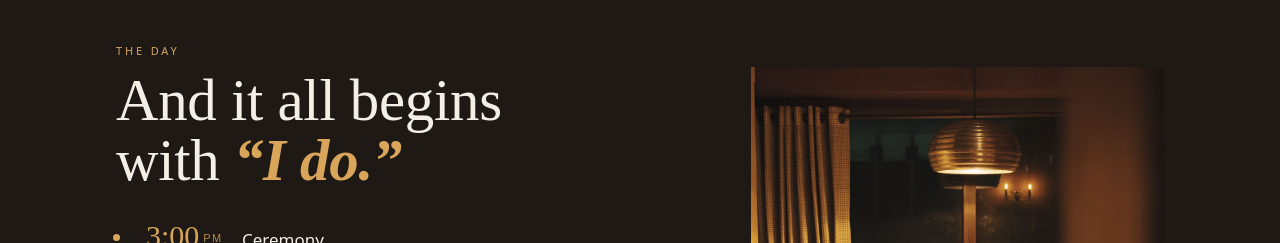
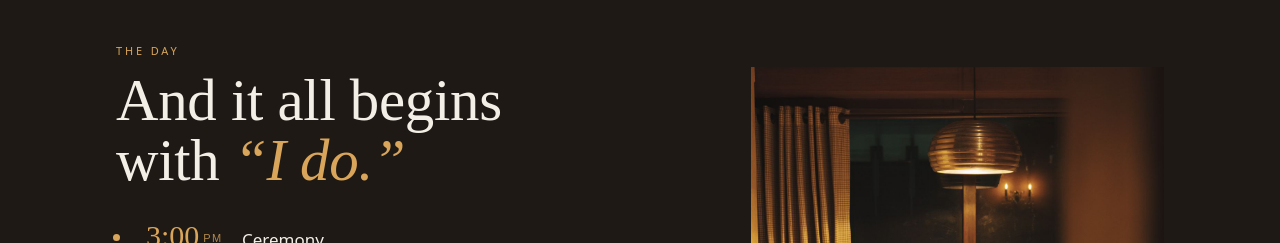
Before and after one commit to chiccogomez/wedding-planner, a React (Vite) app: page / in a window 1280 px wide. Shown: the part 860-1103 px from the top of the page. Built offline with nearby package versions, Linux system fonts and the light colour scheme.

Commit message:
Add files via upload

```diff
--- a/src/App.jsx
+++ b/src/App.jsx
@@ -696,31 +696,31 @@ const SITE_DEFAULTS = {
       "time": "3:00",
       "ampm": "PM",
       "what": "Ceremony",
-      "note": "A little prayer, a few promises, then a solemn “I do.”"
+      "note": "God’s blessing, a lifetime of promises, a solemn “I do.”"
     },
     {
       "time": "4:30",
       "ampm": "PM",
       "what": "Photos at the Church",
-      "note": "Family, entourage, a few friends — plus a little proof we all looked this good."
+      "note": "A little proof we all looked this good."
     },
     {
       "time": "5:00",
       "ampm": "PM",
       "what": "Cocktails at the Lanai",
-      "note": "Her favorite place, at his favorite time of day.\nGolden light, cool air, a little music — our first dance."
+      "note": "Her favorite place at his favorite time of day."
     },
     {
       "time": "6:30",
       "ampm": "PM",
       "what": "Dinner",
-      "note": "Dinner is served. Stories are shared, glasses are raised."
+      "note": "Stories are shared. Glasses are raised."
     },
     {
       "time": "9:00",
       "ampm": "PM",
       "what": "The Night Goes On",
-      "note": "The speeches are done. The band plays on. We settle into the night."
+      "note": "We settle into the night."
     }
   ],
   "dayPhoto": "kiss.jpg",
@@ -918,7 +918,8 @@ const SITE_DEFAULTS = {
   ],
   "galleryNote": "Swipe for more. Photos from the day will be gathered here afterwards.",
   "rsvpPhoto": "bouquet2.jpg",
-  "rsvpDeadline": "30 November 2026",
+  "rsvpDeadline": "1 December 2026",
+  "rsvpLine": "Kindly let us know by {date}, so we can make sure there’s a seat with your name on it.",
   "song": {
     "file": "",
     "title": ""
@@ -992,6 +993,7 @@ function Landing({ onEnter }) {
   const [rsvpName, setRsvpName] = useState("");
   const [rsvpAttending, setRsvpAttending] = useState(null);
   const [rsvpNote, setRsvpNote] = useState("");
+  const [rsvpDiet, setRsvpDiet] = useState("");
   const [rsvpSent, setRsvpSent] = useState(false);
   const [rsvpError, setRsvpError] = useState("");
   const [rsvpHp, setRsvpHp] = useState("");
@@ -1005,7 +1007,7 @@ function Landing({ onEnter }) {
     if (!rsvpName.trim()) { setRsvpError("Add your name so we know who's replying."); return; }
     if (rsvpAttending === null) { setRsvpError("Let us know whether you can make it."); return; }
     if (rsvpHp) { setRsvpSent(true); return; } /* honeypot filled → bot; pretend success */
-    const { error } = await sb.rpc("submit_rsvp", { p_name: rsvpName.trim(), p_attending: rsvpAttending, p_note: rsvpNote.trim() });
+    const { error } = await sb.rpc("submit_rsvp", { p_name: rsvpName.trim(), p_attending: rsvpAttending, p_note: rsvpNote.trim(), p_diet: rsvpDiet.trim() });
     if (error) { setRsvpError("Something went wrong sending that. Please try again, or message us directly."); return; }
     setRsvpSent(true);
   };
@@ -1045,7 +1047,7 @@ function Landing({ onEnter }) {
         <div className="wrap lp-day">
           <div>
             <div className="small rv">The day</div>
-            <h2 className="rv" style={{ transitionDelay: ".1s" }}>{String(cfg.dayHeading || "").split("\n").map((l, i, arr) => <React.Fragment key={i}>{l}{i < arr.length - 1 && <br />}</React.Fragment>)} <em style={{ fontWeight: 600 }}>{cfg.dayHeadingEm}</em></h2>
+            <h2 className="rv" style={{ transitionDelay: ".1s" }}>{String(cfg.dayHeading || "").split("\n").map((l, i, arr) => <React.Fragment key={i}>{l}{i < arr.length - 1 && <br />}</React.Fragment>)} <em>{cfg.dayHeadingEm}</em></h2>
             <ol className="lp-tl">
               {(cfg.timeline || []).map((t, i) => <li key={i}><span className="t">{t.time}{t.ampm && <small>{t.ampm}</small>}</span><span className="w">{t.what}</span>{t.note && <span className="n">{String(t.note).split("\n").map((l, j, arr) => <React.Fragment key={j}>{l}{j < arr.length - 1 && <br />}</React.Fragment>)}</span>}</li>)}
             </ol>
@@ -1217,7 +1219,7 @@ function Landing({ onEnter }) {
             </div>
           ) : (
             <div className="lp-form rv" style={{ transitionDelay: ".2s" }}>
-              <p style={{ color: "var(--ink2)", fontSize: 15 }}>Please reply by {cfg.rsvpDeadline} so we can give the caterer a final count.</p>
+              <p style={{ color: "var(--ink2)", fontSize: 15 }}>{String(cfg.rsvpLine || "").replace("{date}", cfg.rsvpDeadline || "")}</p>
               <input type="text" value={rsvpHp} onChange={e => setRsvpHp(e.target.value)} tabIndex={-1} autoComplete="off" aria-hidden="true" style={{ position: "absolute", left: -9999, width: 1, height: 1, opacity: 0 }} />
               <label htmlFor="rsvp-name">Your name</label>
               <input id="rsvp-name" value={rsvpName} onChange={e => { setRsvpName(e.target.value); setRsvpError(""); }} placeholder="First and last name" autoComplete="name" />
@@ -1227,7 +1229,9 @@ function Landing({ onEnter }) {
                 <button className={rsvpAttending === false ? "on" : ""} onClick={() => { setRsvpAttending(false); setRsvpError(""); }}>Regretfully declines</button>
               </div>
               <label htmlFor="rsvp-note">A note for us (optional)</label>
-              <textarea id="rsvp-note" value={rsvpNote} onChange={e => setRsvpNote(e.target.value)} placeholder="Well wishes, dietary needs, or the name of your plus-one" />
+              <textarea id="rsvp-note" value={rsvpNote} onChange={e => setRsvpNote(e.target.value)} placeholder="Well wishes, or anything you’d like us to know" style={{ minHeight: 56 }} />
+              <label htmlFor="rsvp-diet">Dietary needs</label>
+              <input id="rsvp-diet" value={rsvpDiet} onChange={e => setRsvpDiet(e.target.value)} placeholder="Allergies, vegetarian, halal, none" />
               {rsvpError && <div className="lp-err">{rsvpError}</div>}
               <button className="lp-btn" onClick={handleRsvp}>Send reply</button>
             </div>
@@ -1716,7 +1720,7 @@ function RsvpReplies({ guests, setGuests }) {
   const load = () => sb.from("rsvps").select("*").order("id", { ascending: false }).then(r => setRows((r.data || []).map(x => x.data)));
   useEffect(() => { load(); }, []);
   const addAsGuest = r => {
-    const g = { id: Date.now(), name: r.name, phone: "", group: "Mutual", rsvp: r.attending ? "Confirmed" : "Declined", meal: "", plusOne: false, table: "", role: "", notes: r.note || "" };
+    const g = { id: Date.now(), name: r.name, phone: "", group: "Mutual", rsvp: r.attending ? "Confirmed" : "Declined", meal: "", plusOne: false, table: "", role: "", notes: [r.note, r.diet && `Dietary: ${r.diet}`].filter(Boolean).join(" · ") };
     setGuests(p => [...p, g]);
     sb.from("rsvps").update({ data: { ...r, matched: true, guestId: g.id } }).eq("id", r.id).then(load);
   };
@@ -1738,6 +1742,7 @@ function RsvpReplies({ guests, setGuests }) {
               <div style={{ flex: 1, minWidth: 0 }}>
                 <div style={{ fontWeight: 500 }}>{r.name} <span style={{ fontSize: 11, color: "var(--m)", fontWeight: 400 }}>· {String(r.submittedAt || "").slice(0, 10)}</span></div>
                 {r.note && <div style={{ fontSize: 12, color: "var(--m)", fontStyle: "italic" }}>{r.note}</div>}
+                {r.diet && <div style={{ fontSize: 12, color: "var(--b)" }}>Dietary: {r.diet}</div>}
                 {!r.matched && <div style={{ fontSize: 11, color: "var(--wa)", marginTop: 2 }}>Name not on the guest list</div>}
               </div>
               {!r.matched && <Btn v="secondary" onClick={() => addAsGuest(r)}>Add as guest</Btn>}
```
